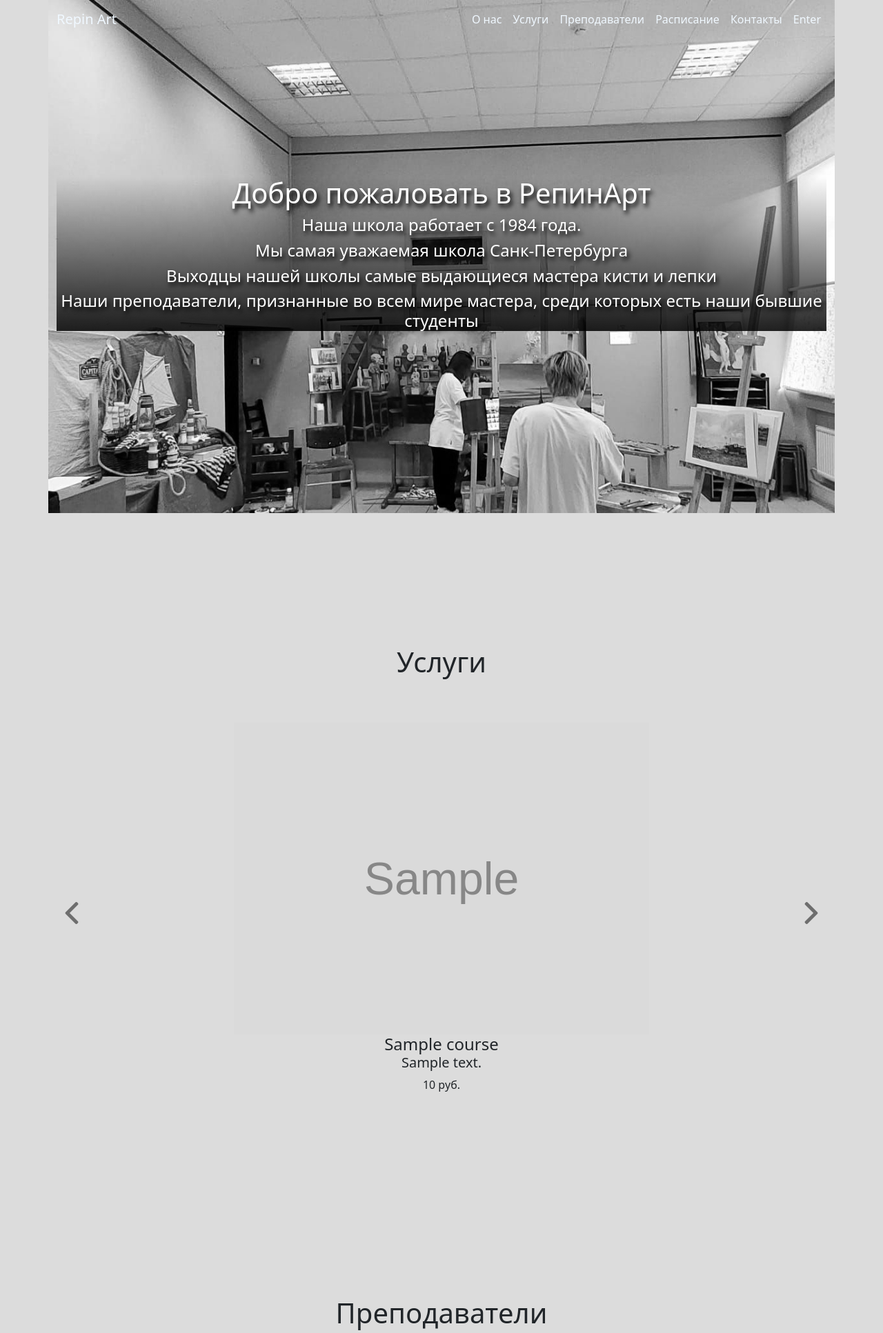
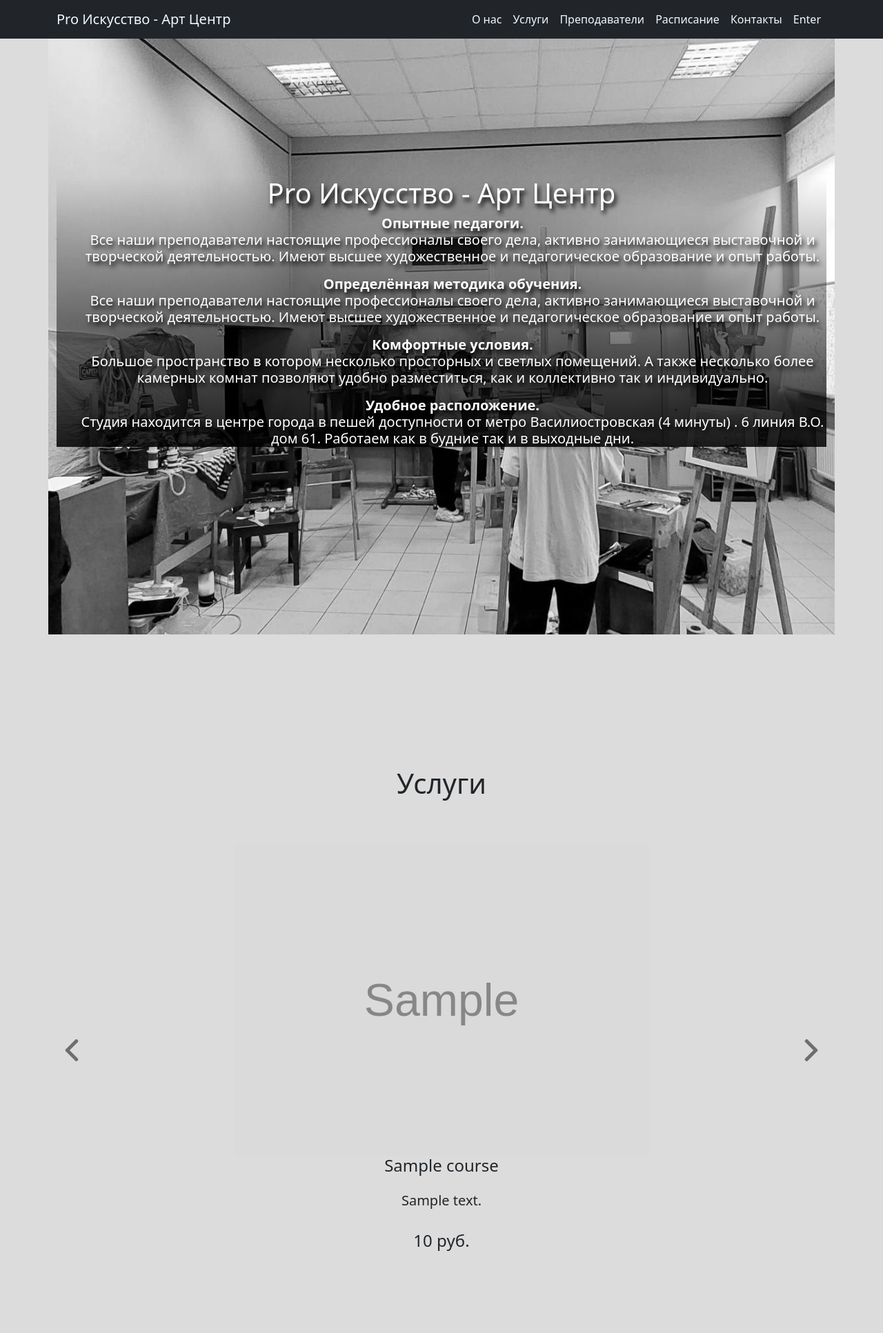
Before and after one commit to belousovsergey56/pro-iskusstvo, a Flask app: page / in a window 1280 px wide. Shown: the top 1933 px of the page at 69% size. Run offline with Flask 2, Linux system fonts and the light colour scheme; tables that the repository leaves empty hold one stand-in row (values such as "Sample post"); grey boxes marked "Sample" are stand-in pictures; some libraries are stand-ins or nearby versions.

Commit message:
rename title, add viewport, add class navbar-dark, upd about, upd services(add br line), add in carousel interval, upd conact data, add yandex map, add footer

```diff
--- a/templates/index.html
+++ b/templates/index.html
@@ -3,6 +3,9 @@
 
 <head>
     <meta charset="UTF-8">
+    <!-- <meta name="viewport" content="width=device-width, initial-scale=0.75, user-scalable=no"/> -->
+
+    <meta name="viewport" content="width=device-width, initial-scale=0.75, shrink-to-fit=no" />
     <!-- bootstrap -->
     <link href="https://cdn.jsdelivr.net/npm/bootstrap@5.2.0/dist/css/bootstrap.min.css" rel="stylesheet"
         integrity="sha384-gH2yIJqKdNHPEq0n4Mqa/HGKIhSkIHeL5AyhkYV8i59U5AR6csBvApHHNl/vI1Bx" crossorigin="anonymous">
@@ -15,14 +18,14 @@
     <!-- right arrow <a href="https://www.flaticon.com/free-icons/next" title="next icons">Next icons created by Roundicons - Flaticon</a> -->
     <!-- left arrow <a href="https://www.flaticon.com/free-icons/back" title="back icons">Back icons created by Roundicons - Flaticon</a> -->
 
-    <title>Репин Арт - Школа искусств</title>
+    <title>Pro Искусство - Арт Центр</title>
 </head>
 
 <body>
     <header>
-        <nav class="navbar fixed-top navbar-expand-lg">
+        <nav class="navbar fixed-top navbar-expand-lg bg-dark navbar-dark">
             <div class="container">
-                <a class="navbar-brand" href="#">Repin Art</a>
+                <a class="navbar-brand index-logo-text" href="#">Pro Искусство - Арт Центр</a>
                 <button class="navbar-toggler" type="button" data-bs-toggle="collapse" data-bs-target="#navbarNav"
                     aria-controls="navbarNav" aria-expanded="false" aria-label="Toggle navigation">
                     <span class="navbar-toggler-icon"></span>
@@ -45,7 +48,7 @@
                             <a class="nav-link" href="#contact">Контакты</a>
                         </li>
                         <li class="nav-item">
-                            <a class="nav-link" href="{{ url_for('menu') }}">Enter</a>
+                            <a class="nav-link" href="{{ url_for('sign') }}">Enter</a>
                         </li>
                     </ul>
                 </div>
@@ -57,11 +60,34 @@
         <div class="container about-bg">
             <div class="txt">
 
-                <h1>Добро пожаловать в РепинАрт</h1>
-                <h4>Наша школа работает с 1984 года.</h4>
-                <h4> Мы самая уважаемая школа Санк-Петербурга</h4>
-                <h4>Выходцы нашей школы самые выдающиеся мастера кисти и лепки</h4>
-                <h4>Наши преподаватели, признанные во всем мире мастера, среди которых есть наши бывшие студенты</h4>
+                <h1>Pro Искусство - Арт Центр</h1>
+                <ul>
+                    <h5>
+                        <dt>Опытные педагоги.</dt>
+                        <dl>Все наши преподаватели настоящие профессионалы своего дела, активно занимающиеся выставочной и творческой деятельностью. Имеют высшее  художественное и педагогическое образование и опыт работы.</dl>
+                    </h5>
+                </ul>
+                <ul>
+                    <h5>
+                        <dt>Определённая методика обучения.</dt>
+                        <dl>Все наши преподаватели настоящие профессионалы своего дела, активно занимающиеся выставочной и творческой деятельностью. Имеют высшее  художественное и педагогическое образование и опыт работы.</dl>
+                    </h5>
+                </ul>
+                <ul>
+                    <h5>
+                        <dt>Комфортные условия.</dt>
+                        <dl>Большое пространство в котором
+                            несколько просторных и светлых помещений.
+                            А также несколько более камерных комнат позволяют удобно разместиться, как и коллективно так и индивидуально.</dl>
+                    </h5>
+                </ul>
+                <ul>
+                    <h5>
+                        <dt>Удобное расположение. </dt>
+                        <dl>Студия находится в центре города в пешей доступности от метро Василиостровская (4 минуты) .
+                            6 линия В.О. дом 61.  Работаем как в будние так и в выходные дни.</dl>
+                    </h5>
+                </ul>
                 </div>
         </div>
     </section>
@@ -69,16 +95,18 @@
 
     <section id="services">
         <div class="container price">
-            <h1>Услуги</h1>
+            <h1 class="header-section-text">Услуги</h1>
 
-            <div id="carouselExampleControls1" class="carousel slide" data-bs-ride="carousel">
+            <div id="carouselExampleControls1" class="carousel slide" data-bs-ride="carousel" data-bs-interval="10000">
                 <div class="carousel-inner">
                     <div class="carousel-item active">
 
                         <img class="image-price" src="{{ price[0].avatar }}" alt="">
                         <h4 class="card-title">{{ price[0].name }}</h4>
+                        <br>
                         <h5>{{ price[0].description }}</h5>
-                        <p>{{ price[0].price }} руб.</p>
+                        <br>
+                        <h4>{{ price[0].price }} руб.</h4>
 
                     </div>
 
@@ -86,8 +114,10 @@
                     <div class="carousel-item">
                         <img class="image-price" src="{{ services.avatar }}" alt="">
                         <h4>{{ services.name }}</h4>
+                        <br>
                         <h5>{{ services.description }}</h5>
-                        <p>{{ services.price }} руб.</p>
+                        <br>
+                        <h4>{{ services.price }} руб.</h4>
                     </div>
                     {% endfor %}
 
@@ -110,12 +140,12 @@
 
     <section id="teachers">
         <div class="container teachers">
-            <h1>Преподаватели</h1>
+            <h1 class="header-section-text">Преподаватели</h1>
 
-            <div id="carouselExampleControls" class="carousel slide" data-bs-ride="carousel">
+            <div id="carouselExampleControls" class="carousel slide" data-bs-ride="carousel" data-bs-interval="10000">
                 <div class="carousel-inner">
                     <div class="carousel-item active">
-                        <img class="image-price" src="{{ teachers[0].avatar }}" alt="">
+                        <img class="image-price index_tavatar" src="{{ teachers[0].avatar }}" alt="">
                         <h4 class="card-title">{{ teachers[0].name }}</h4>
                         <h5>{{ teachers[0].about }}</h5>
 
@@ -123,7 +153,7 @@
 
                     {% for services in teachers[1:]: %}
                     <div class="carousel-item">
-                        <img class="image-price" src="{{ services.avatar }}" alt="">
+                        <img class="image-price index_tavatar" src="{{ services.avatar }}" alt="">
                         <h4>{{ services.name }}</h4>
                         <h5>{{ services.about }}</h5>
                     </div>
@@ -147,12 +177,14 @@
     <section id="schedule">
         <div class="container">
 
-            <h1>Расписание занятий</h1>
+            <h1 class="header-section-text">Расписание занятий</h1>
 
-            <table class="table table-striped">
+            <div class="table-responsive">
+
+                <table class="table table-striped table-bordered index_schelude_table">
                     <thead>
                         <tr>
-                        <th scope="col">Время / День</th>
+                            <th scope="col">Время</th>
                             <th scope="col">Понедельник</th>
                             <th scope="col">Вторник</th>
                             <th scope="col">Среда</th>
@@ -264,59 +296,77 @@
 
                     </tbody>
                 </table>
+            </div>
     </section>
 
     <section id="contact">
         <div class="container contacts">
-            <h1>Контакты</h1>
-            <table class="table table-striped table-bordered">
+            <h1 class="header-section-text">Контакты</h1>
+            <table class="table">
                 <tbody>
                     <tr>
-                        <td>адрес</td>
-                        <td>1ая советская</td>
+                        <td class="text-center">
+                            <h3>Адрес</h3>
+                        </td>
+                        <td class="text-center">
+                            <h3>6-я линия В.О., 61</h3>
+                        </td>
                     </tr>
                     <tr>
-                        <td>телефон</td>
-                        <td><a class="contact-link" href="tel:+79313282819">+79313282819</a></td>
+                        <td class="text-center">
+                            <h3>Телефон</h3>
+                        </td>
+                        <td class="text-center">
+                            <h3><a class="contact-link" href="tel:+79313282819">+79313282819</a< /h3>
+                        </td>
                     </tr>
                     <tr>
-                        <td>эл.почта</td>
-                        <td><a class="contact-link" href="mailto:info@repin-art.ru">info@repin-art.ru</a></td>
+                        <td class="text-center">
+                            <h3>Эл.почта</h3>
+                        </td>
+                        <td class="text-center">
+                            <h3><a class="contact-link" href="mailto:info@repin-art.ru">info@repin-art.ru</a></h3>
+                        </td>
                     </tr>
                     <tr>
-                        <td>соц.сети</td>
-                        <td><a class="contact-link" href="#" onClick="window.open('https://vk.com/club26228567', '_blank')">vk.com</a></td>
+                        <td class="text-center">
+                            <h3>ВКонтакте</h3>
+                        </td>
+                        <td class="text-center">
+                            <h3><a class="contact-link" href="#"
+                                    onClick="window.open('https://vk.com/club26228567', '_blank')">vk.com</a></h3>
+                        </td>
                     </tr>
 
                 </tbody>
             </table>
             <div class="map">
-                <script type="text/javascript" charset="utf-8" async
-                    src="https://api-maps.yandex.ru/services/constructor/1.0/js/?um=constructor%3Ad8e87bfeae83ce0572ff0612a48afa2e8cf83b66efef6433a372b238d37f61c6&amp;width=100%25&amp;height=450&amp;lang=ru_RU&amp;scroll=true"></script>
+                <script type="text/javascript" charset="utf-8" async src="https://api-maps.yandex.ru/services/constructor/1.0/js/?um=constructor%3A045dec13636b656c41fe9b1649ed3e5cb34158ed86603f67cc0527312636ac5f&amp;width=100%25&amp;height=720&amp;lang=ru_RU&amp;scroll=true"></script>
             </div>
         </div>
     </section>
 
-    <div class="container">
-        <footer class="d-flex flex-wrap justify-content-between align-items-center py-3 my-4 border-top">
+
+    <footer class="footer mt-auto py-3 bg-dark">
+        <div class="container  d-flex flex-wrap justify-content-between align-items-center">
             <div class="col-md-4 d-flex align-items-center">
-                <span class="mb-3 mb-md-0 text-muted">© 2022 Repin Art, Inc</span>
+                <span class="mb-3 mb-md-0 text-muted">© 2022 Pro Искусство, Inc</span>
             </div>
 
             <ul class="nav col-md-4 justify-content-end list-unstyled d-flex">
-                <li class="ms-3"><a class="text-muted" href="#" onClick="window.open('https://vk.com/club26228567', '_blank')"><i class="fa-brands fa-vk fa-lg"></i></a></li>
-                <li class="ms-3"><a class="text-muted" href="mailto:info@repin-art.ru"><i class="fa-solid fa-at fa-lg"></i></a></li>
-                <li class="ms-3"><a class="text-muted" href="tel:+79313282819"><i class="fa-solid fa-phone fa-md"></i></a></li>
+                <li class="ms-3"><a class="text-muted" href="#"
+                        onClick="window.open('https://vk.com/club26228567', '_blank')"><i
+                            class="fa-brands fa-vk fa-lg"></i></a></li>
+                <li class="ms-3"><a class="text-muted" href="mailto:info@repin-art.ru"><i
+                            class="fa-solid fa-at fa-lg"></i></a></li>
+                <li class="ms-3"><a class="text-muted" href="tel:+79313282819"><i
+                            class="fa-solid fa-phone fa-md"></i></a></li>
             </ul>
+        </div>
     </footer>
-    </div>
-
-
-
 
     <script src="https://cdn.jsdelivr.net/npm/bootstrap@5.2.0/dist/js/bootstrap.bundle.min.js"
         integrity="sha384-A3rJD856KowSb7dwlZdYEkO39Gagi7vIsF0jrRAoQmDKKtQBHUuLZ9AsSv4jD4Xa"
         crossorigin="anonymous"></script>
 </body>
-
 </html>
```
Lines whose indentation alone changed are shown as unchanged.
